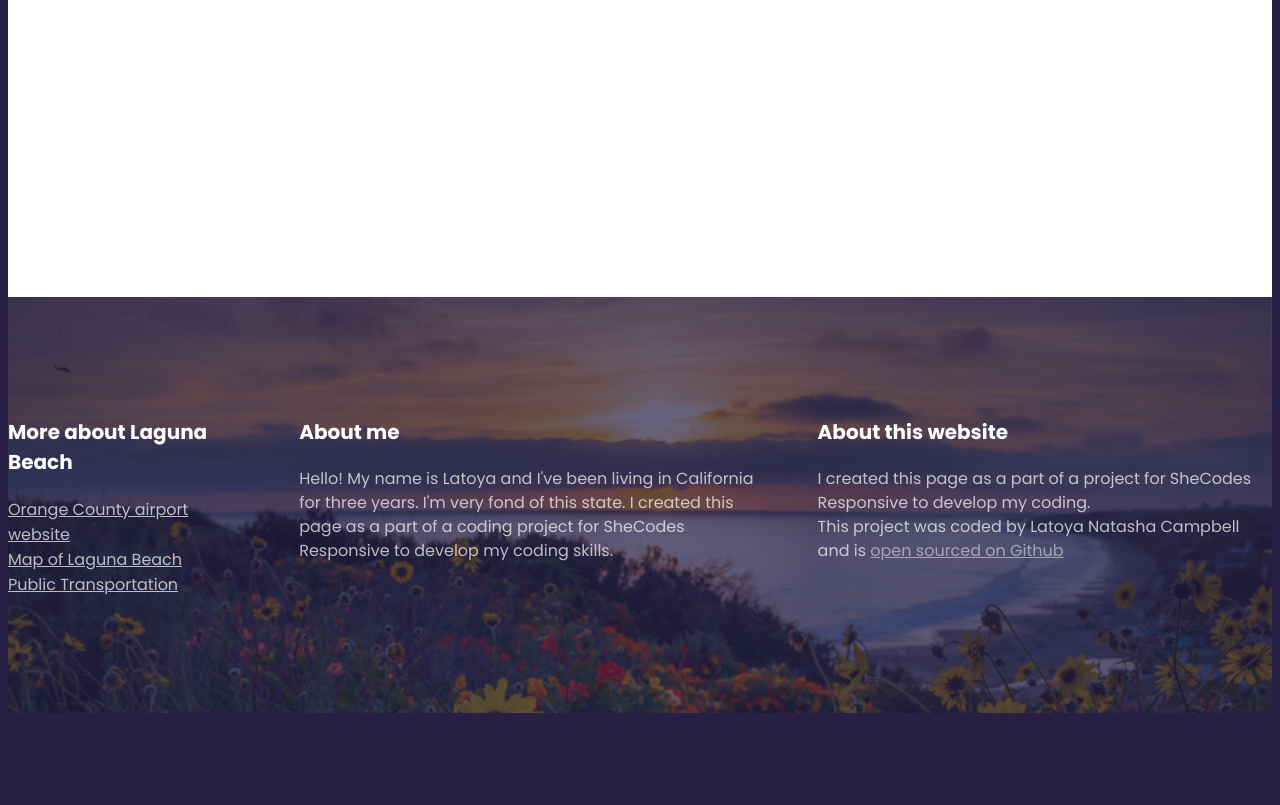
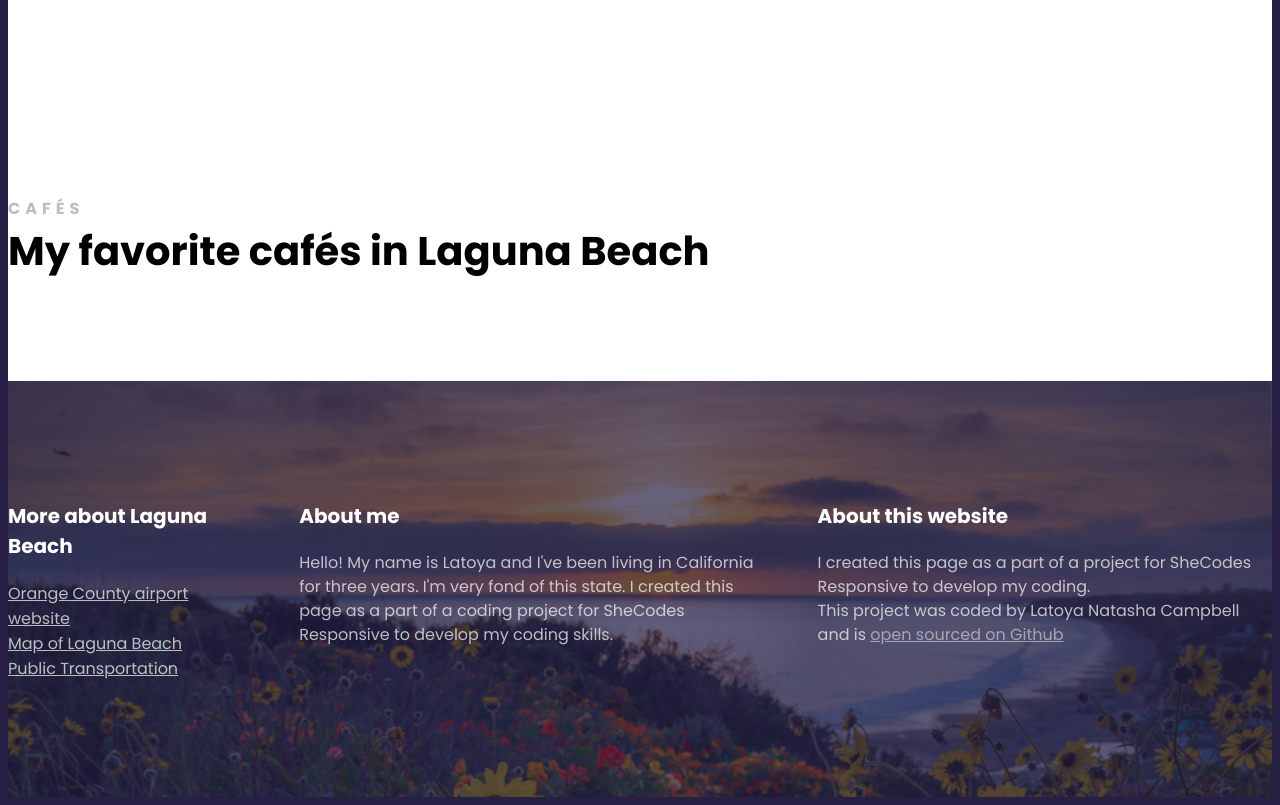
Before and after one commit to LatoyaNatashaC/Responsive-Add-On-Project, a plain HTML site: page index.html in a window 1280 px wide. Shown: the part 1385-2190 px from the top of the page. Before the commit the page ends 2106 px from the top, so only its background shows below. Drawn offline with Linux system fonts and the light colour scheme.

Commit message:
title of section added

```diff
--- a/index.html
+++ b/index.html
@@ -46,7 +46,10 @@
             </p>
           </div>
         </section>
-        <section></section>
+        <section>
+          <h2>cafés</h2>
+          <h3>My favorite cafés in Laguna Beach</h3>
+        </section>
       </main>
 
       <footer>
```
